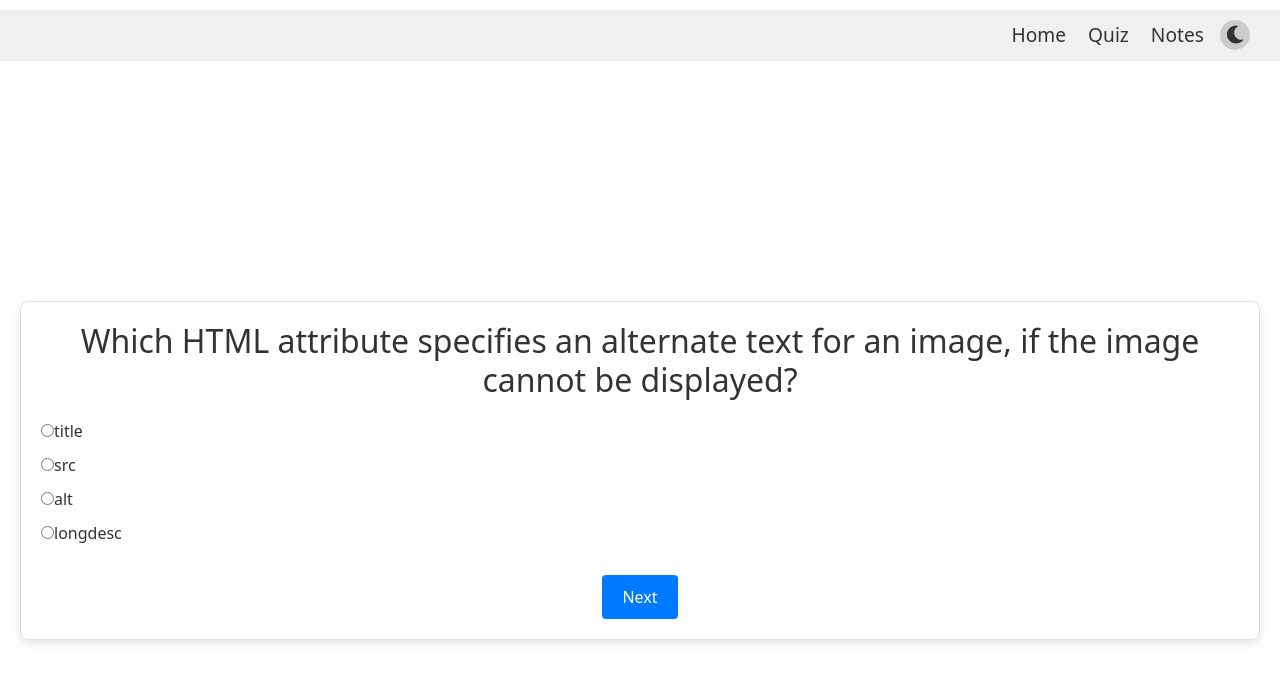
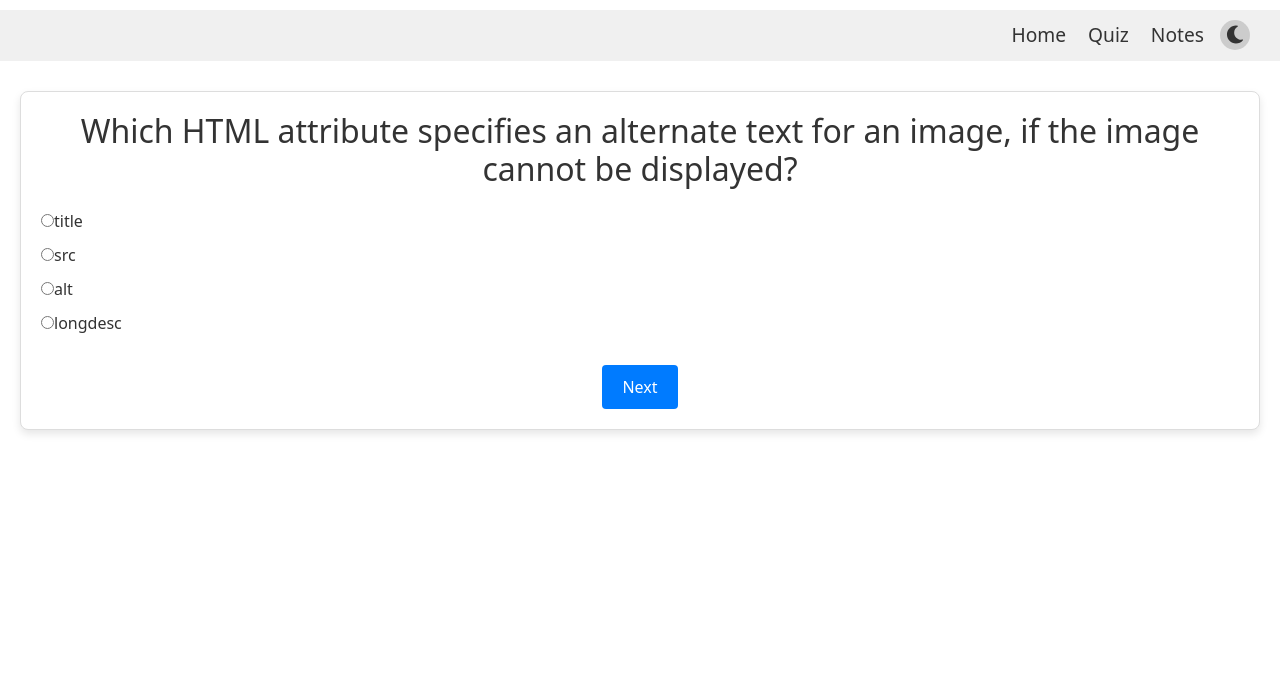
Before and after one commit to annie-uchiha/notes, a React (Create React App) app in the folder quiz-app/: page /quiz in a window 1280 px wide. Shown: the top 682 px of the page. Built offline with nearby package versions, Linux system fonts and the light colour scheme.

Commit message:
had trouble with the vh again - fixed

```diff
--- a/quiz-app/src/css/Quiz.css
+++ b/quiz-app/src/css/Quiz.css
@@ -3,7 +3,6 @@
   flex-direction: column;
   justify-content: center;
   align-items: center;
-  height: 100vh;
   text-align: center;
   background-color: #f5f5f5;
   padding: 20px;
--- a/quiz-app/src/pages/Quiz.scss
+++ b/quiz-app/src/pages/Quiz.scss
@@ -3,7 +3,7 @@
   flex-direction: column;
   justify-content: center;
   align-items: center;
-    height: 100vh;
+
   text-align: center;
   background-color: #f5f5f5;
   padding: 20px;
```
Lines whose indentation alone changed are shown as unchanged.
